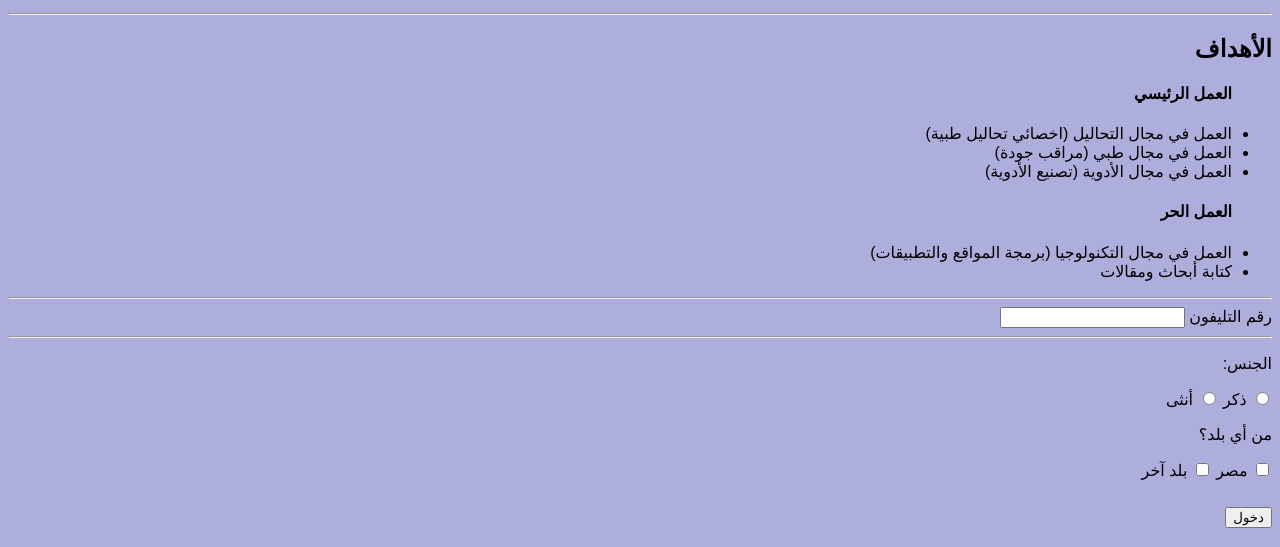
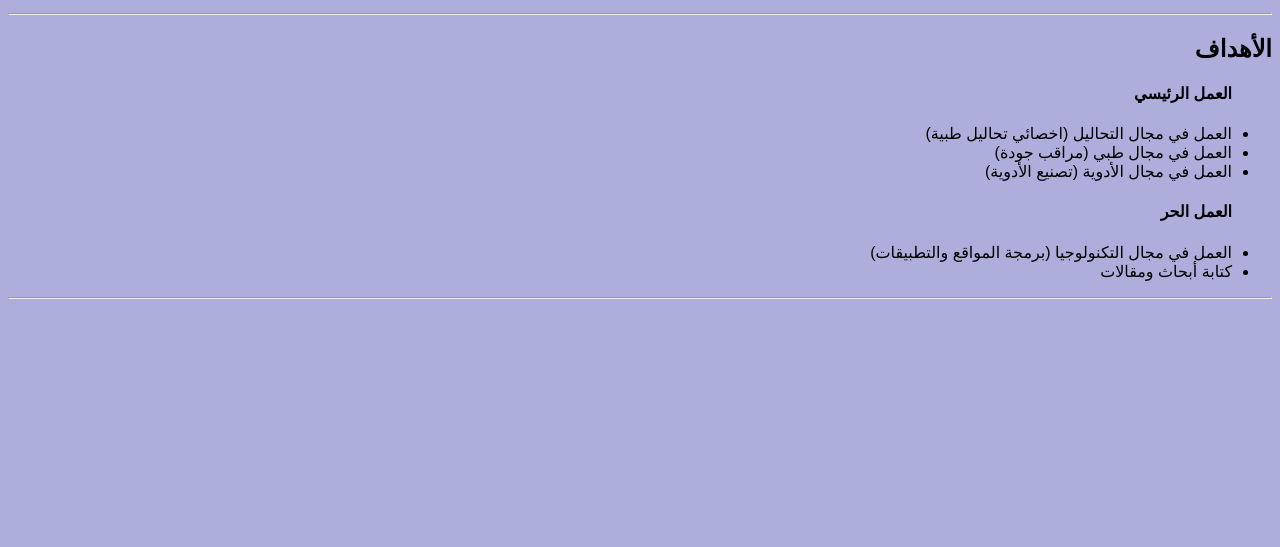
Before and after one commit to youssafahmeddd/my-web, a plain HTML site: page index.html in a window 1280 px wide. Shown: the part 1037-1584 px from the top of the page. After the commit the page ends 1344 px from the top, so only its background shows below. Drawn offline with Linux system fonts and the light colour scheme.

Commit message:
index.html

```diff
--- a/index.html
+++ b/index.html
@@ -7,7 +7,7 @@
 
 <body dir="rtl"> <!-- تعديل الاتجاه للكتابة من اليمين إلى اليسار -->
     <h2>معلومات شخصية</h2>
-<img src="11.jpeg" height="150" width="150">
+    <img src="11.jpeg" height="150" width="150">
     <p> <!-- بداية الفقرة -->
         <b>الاسم: </b>Youssaf Ahmed Abd Elbaset
         <br><b>العمر: </b>20
@@ -19,8 +19,8 @@
     </p> <!-- نهاية الفقرة -->
 
     <h2>التجارب</h2>
-<img src="certificate.png" height="500" width="500">
-<img src="certificate 2.png" height="500" width="500">
+    <img src="certificate.png" height="500" width="500">
+    <img src="certificate 2.png" height="500" width="500">
 
     <ol type="A"> <!-- قائمة مرتبة بالأحرف -->
         <li>حاصل على شهادة في دورة التحاليل الطبية</li>
@@ -42,25 +42,7 @@
     </ul>
     <hr> <!-- خط أفقي -->
 
-    <form>
-        <label for="phone">رقم التليفون</label>
-        <input type="text" id="phone">
-        <hr> <!-- خط أفقي -->
-        <p>الجنس:</p>
-        <input type="radio" id="male" name="gender">
-        <label for="male">ذكر</label>
-        <input type="radio" id="female" name="gender">
-        <label for="female">أنثى</label>
-        <p>من أي بلد؟</p>
-        <input type="checkbox" id="Egypt" name="Egypt">
-        <label for="Egypt">مصر</label>
-        <input type="checkbox" id="another-country" name="another-country">
-        <label for="another-country">بلد آخر</label>
 
-        <h2>
-            <input type="submit" value="دخول">
-        </h2>
-    </form>
 
     <style>
         body {
```
